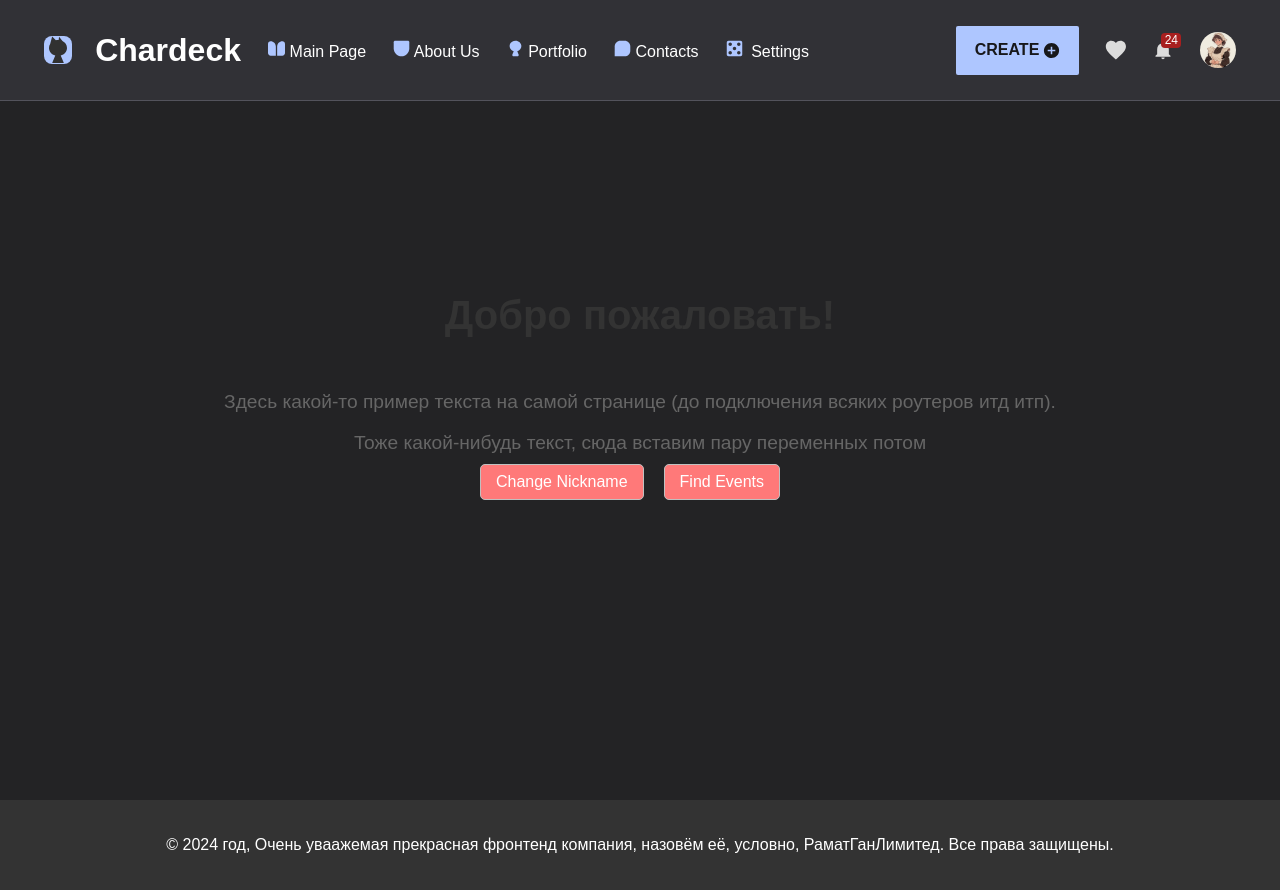
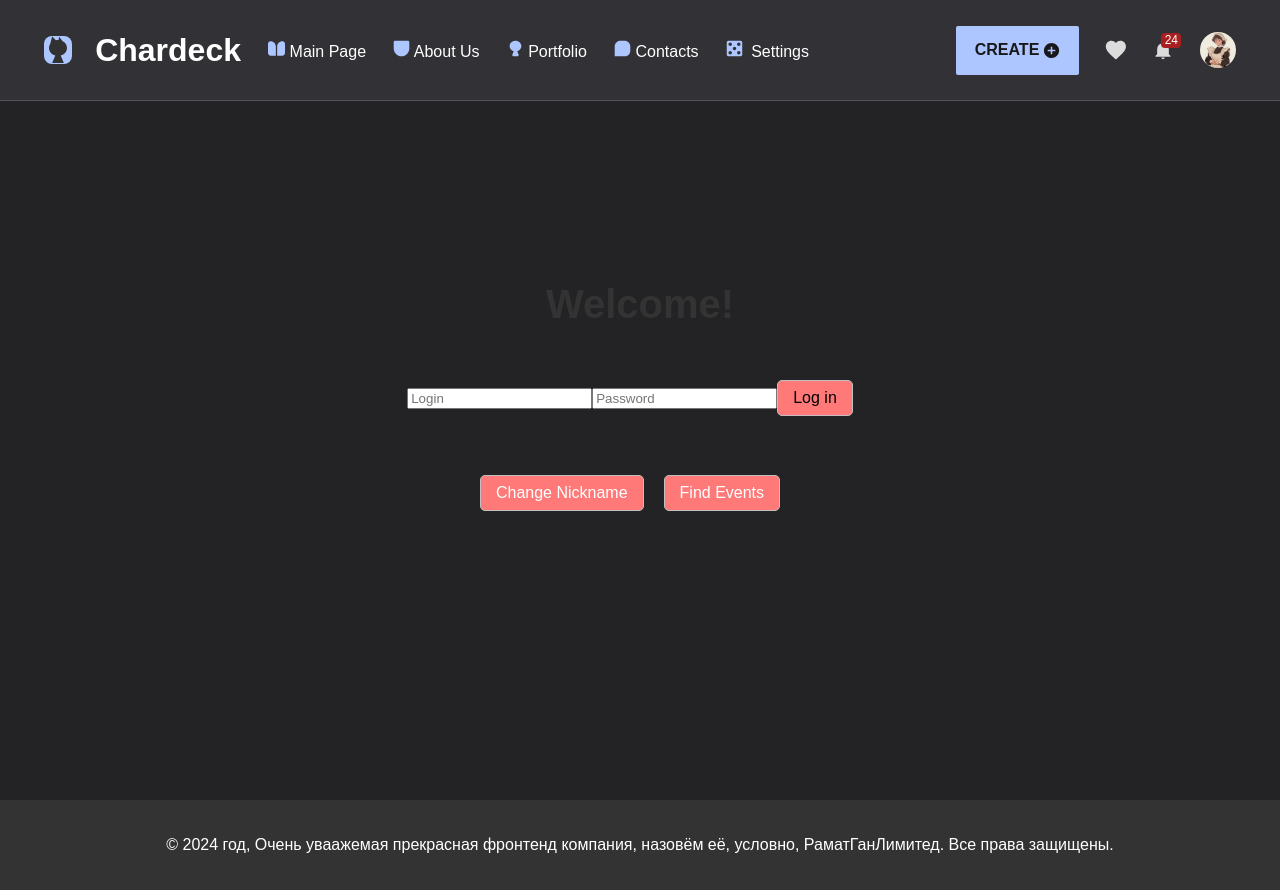
Before and after one commit to SemenovaC/VueJS-project, a Vue app: page / in a window 1280 px wide. Built offline with nearby package versions, Linux system fonts and the light colour scheme.

Commit message:
charStore

```diff
--- a/src/components/MainPage.vue
+++ b/src/components/MainPage.vue
@@ -1,9 +1,11 @@
 <template>
     <div class="welcome-ticket-pages">
         <div >
-            <h2>Добро пожаловать!</h2>
-            <p>Здесь какой-то пример текста на самой странице (до подключения всяких роутеров итд итп).</p>
-            <p>Тоже какой-нибудь текст, сюда вставим пару переменных потом</p>
+            <h2>Welcome!</h2>
+            <input type="text" placeholder="Login" v-model="logUser.login"/>
+            <input type="password" placeholder="Password" v-model="logUser.password"/>
+            <button @click="toLogInUser()">Log in</button>
+            <p></p>
         </div>
         <div class="button-container">
             <button>
@@ -20,21 +22,36 @@
     </div>
 </template>
 
-<script>
+<script >
 import ChangeNickname from './ChangeNickname.vue';
 import TicketMaster from './TicketMaster.vue';
+import axios from 'axios';
+//import {useChardeckStore} from './stores/ChardeckStore';
+
+//const logIn = useChardeckStore();
 
 export default {
     name: 'MainPage',
     components: {ChangeNickname, TicketMaster},
     props: {
-        ['users']: {
-            type: Object,
-            required: true
-        },
         user: {
             type: Object,
             required: true
+        }
+    },
+    data() {
+        return{
+            logUser: {
+                login: '',
+                password: ''
+            }
+        }
+    },
+    methods: {
+        toLogInUser() {
+            axios.post("http://dev.chardeck.su/api/en/v1/registration", this.logUser)
+                .then(response => console.log(response))
+                .catch(error => console.log(error))
         }
     }
 }
--- /dev/null
+++ b/src/stores/ChardeckStore.js
@@ -0,0 +1,19 @@
+import axios from "axios";
+import { defineStore } from "pinia";
+
+const useChardeckStore = defineStore('chardeckStore', () => {
+  const logInFunc = () => {
+    axios.post("http://dev.chardeck.su/api/en/v1/registration", {
+      login: marsika,
+      password: te1212
+    })
+    .then((response) => {
+      console.log(response)
+    })
+  }
+
+  return {
+    logInFunc
+  }
+
+});
--- a/vite.config.js
+++ b/vite.config.js
@@ -1,3 +1,29 @@
+// import { fileURLToPath, URL } from 'node:url'
+
+// import { defineConfig } from 'vite'
+// import vue from '@vitejs/plugin-vue'
+
+// // https://vitejs.dev/config/
+// export default defineConfig({
+//   server: {
+//     proxy: {
+//       "/api": {
+//         target: "http://dev.chardeck.su/api",
+//         changeOrigin: true,
+//         secure: false,
+//         rewrite: (path) => path.replace(/^\/api/,""),
+//       },
+//     },
+//   },
+//   plugins: [
+//     vue(),
+//   ],
+//   resolve: {
+//     alias: {
+//       '@': fileURLToPath(new URL('./src', import.meta.url))
+//     }
+//   }
+// })
 import { fileURLToPath, URL } from 'node:url'
 
 import { defineConfig } from 'vite'
@@ -5,12 +31,23 @@ import vue from '@vitejs/plugin-vue'
 
 // https://vitejs.dev/config/
 export default defineConfig({
-  plugins: [
+  server: {
+    proxy: {
+        "/api": {
+            target: "http://dev.chardeck.su/api",
+            changeOrigin: true,
+            secure: false,
+            rewrite: (path) => path.replace(/^\/api/, ""),
+        },
+    },
+},
+plugins: [
     vue(),
-  ],
-  resolve: {
+],
+resolve: {
     alias: {
-      '@': fileURLToPath(new URL('./src', import.meta.url))
+        '@': fileURLToPath(new URL('./src', import.meta.url))
     }
-  }
+}
+
 })
```
Also changed, not shown: src/main.js (+0 -14 lines).
